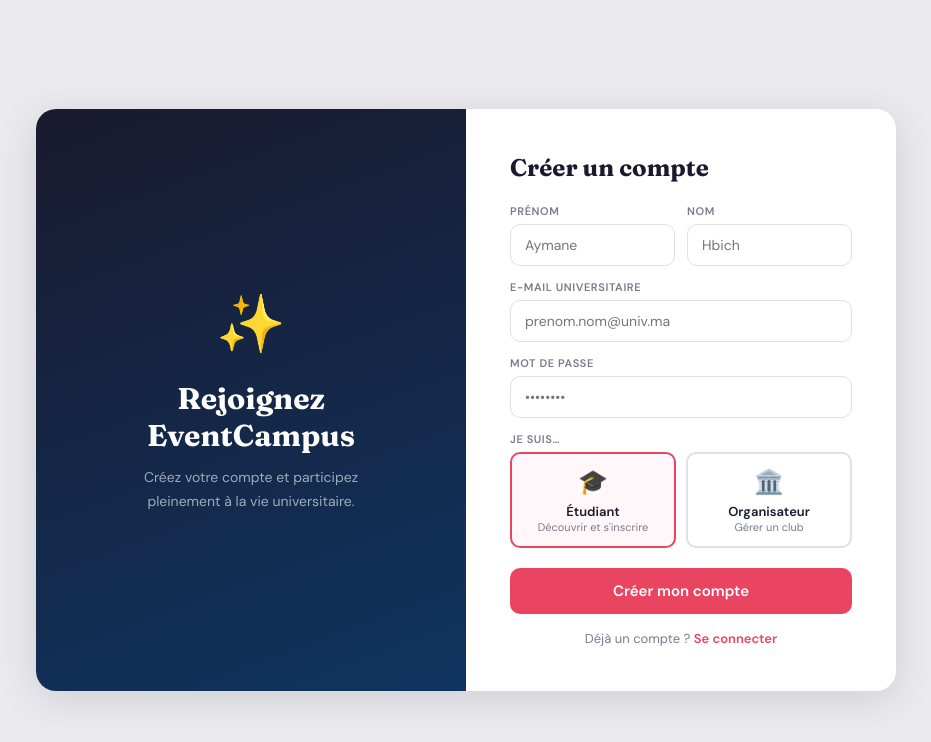
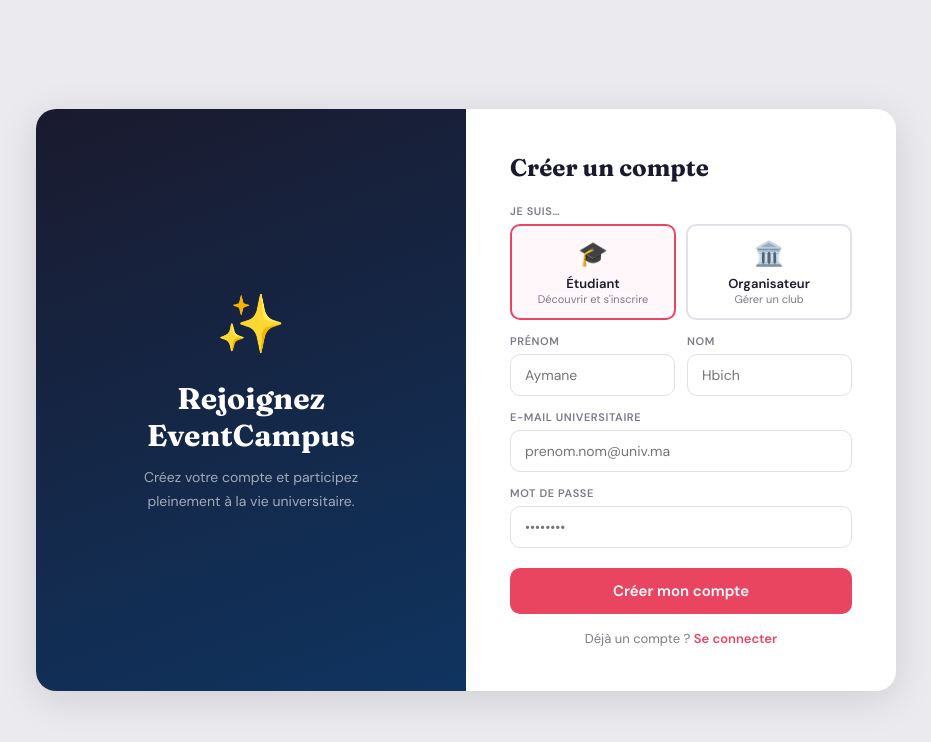
Before and after one commit to aymanehbich/Eventcampus-frontend, a React (Vite) app: page /register in a window 1280 px wide. Shown: the top 742 px of the page, without its empty margins (174-1105 px from the left). Built offline with nearby package versions, Linux system fonts and the light colour scheme.

Commit message:
EP-175 Modifier Register.jsx champ email organisateur

```diff
--- a/src/pages/auth/Register.jsx
+++ b/src/pages/auth/Register.jsx
@@ -14,12 +14,18 @@
   const [loading, setLoading] = useState(false)
   const [success, setSuccess] = useState(null)
 
+  const [orgStep, setOrgStep] = useState('email')
+  const [orgEmail, setOrgEmail] = useState('')
+
   const handleChange = (e) => {
     setFormData({ ...formData, [e.target.name]: e.target.value })
   }
 
   const handleRoleSelect = (role) => {
     setFormData({ ...formData, role })
+    setOrgStep('email')
+    setOrgEmail('')
+    setErrors({})
   }
 
   const handleSubmit = async (e) => {
@@ -54,6 +60,30 @@
         <div className="right">
           <h3>Créer un compte</h3>
           <form onSubmit={handleSubmit}>
+            <div className="form-group">
+              <label>Je suis…</label>
+              <div className="role-options">
+                <div
+                  className={`role-card${formData.role === 'etudiant' ? ' selected' : ''}`}
+                  onClick={() => handleRoleSelect('etudiant')}
+                >
+                  <div className="r-icon">🎓</div>
+                  <div className="r-label">Étudiant</div>
+                  <div className="r-sub">Découvrir et s'inscrire</div>
+                </div>
+                <div
+                  className={`role-card${formData.role === 'organisateur' ? ' selected' : ''}`}
+                  onClick={() => handleRoleSelect('organisateur')}
+                >
+                  <div className="r-icon">🏛️</div>
+                  <div className="r-label">Organisateur</div>
+                  <div className="r-sub">Gérer un club</div>
+                </div>
+              </div>
+            </div>
+
+            {formData.role === 'etudiant' && (
+              <>
                 <div className="form-row">
                   <div className="form-group">
                     <label>Prénom</label>
@@ -98,32 +128,32 @@
                   />
                   {errors.password && <div className="field-error">{errors.password[0]}</div>}
                 </div>
-            <div className="form-group">
-              <label>Je suis…</label>
-              <div className="role-options">
-                <div
-                  className={`role-card${formData.role === 'etudiant' ? ' selected' : ''}`}
-                  onClick={() => handleRoleSelect('etudiant')}
-                >
-                  <div className="r-icon">🎓</div>
-                  <div className="r-label">Étudiant</div>
-                  <div className="r-sub">Découvrir et s'inscrire</div>
-                </div>
-                <div
-                  className={`role-card${formData.role === 'organisateur' ? ' selected' : ''}`}
-                  onClick={() => handleRoleSelect('organisateur')}
-                >
-                  <div className="r-icon">🏛️</div>
-                  <div className="r-label">Organisateur</div>
-                  <div className="r-sub">Gérer un club</div>
-                </div>
-              </div>
-            </div>
                 {errors.general && <div className="form-error">{errors.general[0]}</div>}
                 {success && <div className="form-success">{success}</div>}
                 <button type="submit" className="btn-submit" disabled={loading}>
                   {loading ? 'Création…' : 'Créer mon compte'}
                 </button>
+              </>
+            )}
+
+            {formData.role === 'organisateur' && orgStep === 'email' && (
+              <>
+                <div className="form-group">
+                  <label>E-mail universitaire</label>
+                  <input
+                    type="email"
+                    placeholder="prenom.nom@univ.ma"
+                    value={orgEmail}
+                    onChange={(e) => setOrgEmail(e.target.value)}
+                  />
+                  {errors.email && <div className="field-error">{errors.email[0]}</div>}
+                </div>
+                {errors.general && <div className="form-error">{errors.general[0]}</div>}
+                <button type="button" className="btn-submit" disabled={loading}>
+                  {loading ? 'Vérification…' : 'Vérifier'}
+                </button>
+              </>
+            )}
           </form>
           <p className="footer-text">Déjà un compte ? <a href="#">Se connecter</a></p>
         </div>
```
Lines whose indentation alone changed are shown as unchanged.
